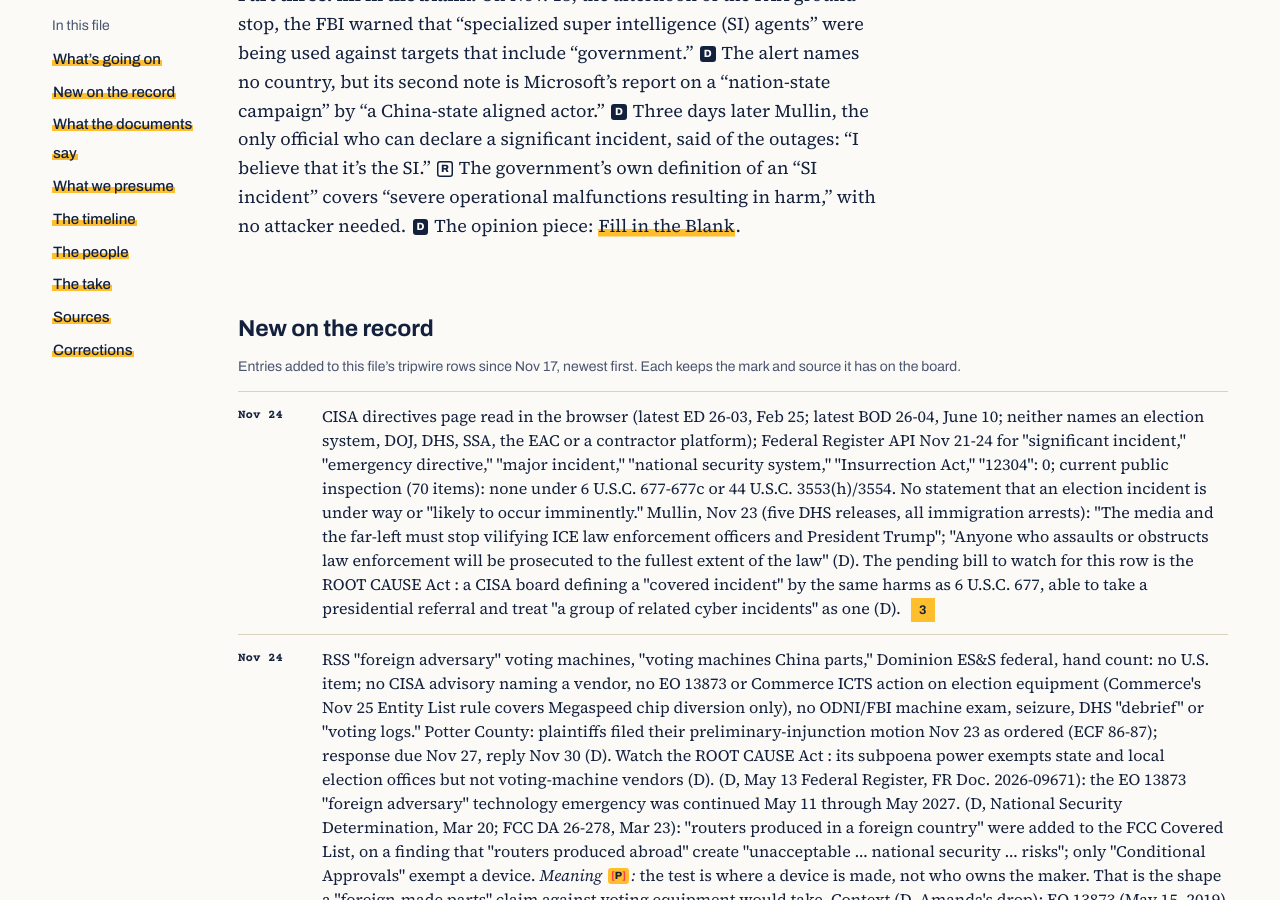
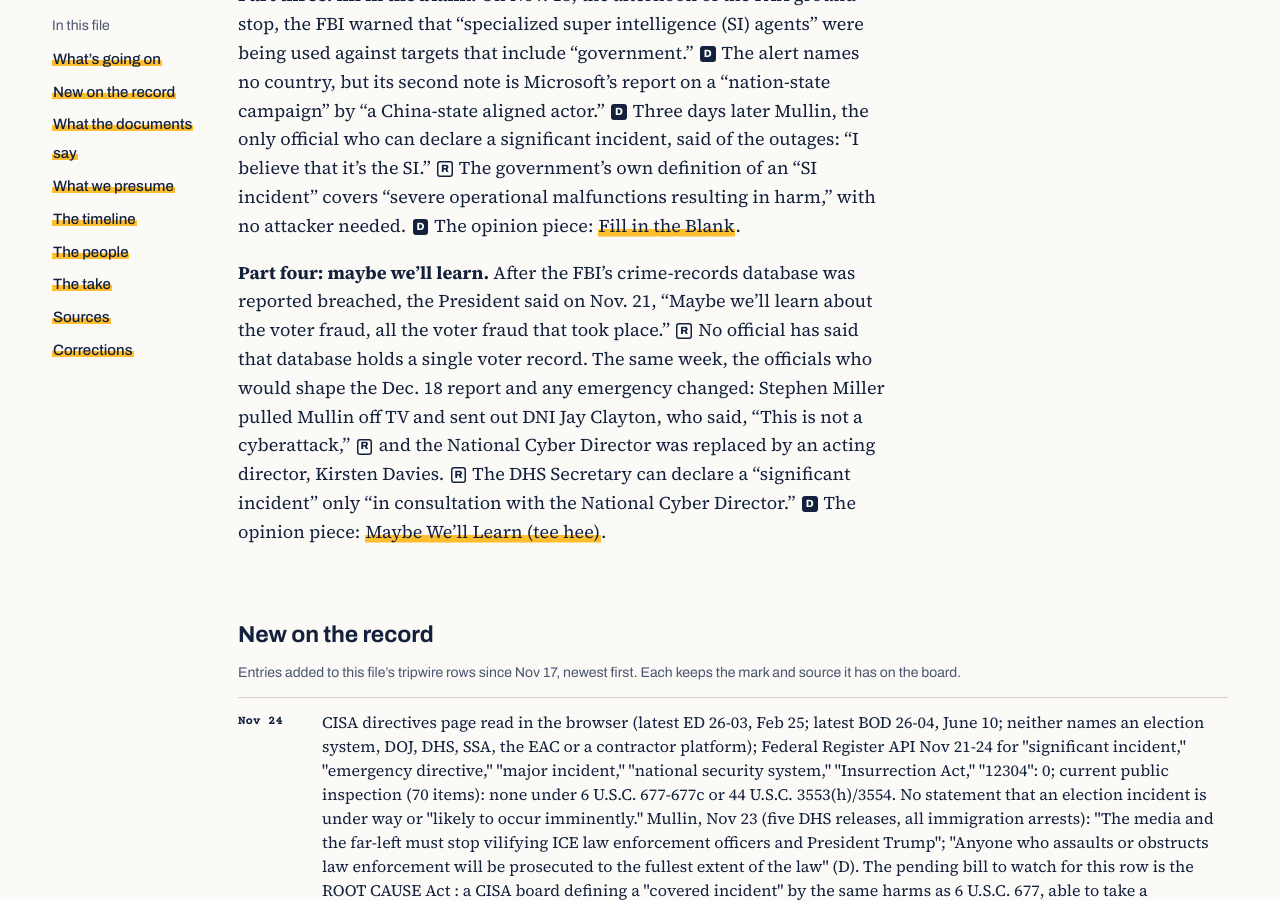
Before and after one commit to good-luck-with-that-ops/Every_Ballot_Counts_site, a Jekyll site: the page built from case-files/cf-01.html, in a window 1280 px wide and 900 px high, scrolled down 1015 px. Built offline with Jekyll 4.4.1, drawn with Linux system fonts in a browser that asks for light colours.

Commit message:
CF-01: add part four summary (Maybe We'll Learn)
Co-Authored-By: Claude Opus 5.5 <noreply@anthropic.com>
Claude-Session: https://claude.ai/code/session_01HdutmkMbTKQJe4a2B2Rfj3

```diff
--- a/case-files/cf-01.html
+++ b/case-files/cf-01.html
@@ -29,6 +29,7 @@ sections: ["What’s going on", "New on the record", "What the documents say", "
     <p>Federal cyber law is written two ways in the same statute. The Homeland Security Secretary can act on a “reasonably suspected” incident. {D} Congress has to be told only seven days after an agency has “a reasonable basis to conclude” a major incident occurred. {D} Unauthorized access to the personal data of 100,000 or more people is a major incident automatically, and that makes it a “significant cyber incident” with the FBI leading the response. {D} The government has already put a suspicion in writing: a July 2026 DHS-CISA guide says China “breached multiple state voter registration systems.” {D}</p>
     <p><b>Part two: the words travel.</b> On Nov. 14 a Texas county party asked a federal judge to make every Texas county hand count the federal races and “correct” machine totals to match. Its amended complaint opens with sentences from Mullin’s Aug. 24 letter, stated as its own allegations: “Election security is national security.” {D} Counting runs of eight or more identical words, it reproduces 374 of the letter’s 758 words. {D} The letter’s “trust but verify” line runs back to an Aug. 2022 letter in which Russ Vought asked North Carolina to check its voter rolls against “all available federal and state databases.” {D}</p>
     <p><b>Part three: fill in the blank.</b> On Nov. 13, the afternoon of the FAA ground stop, the FBI warned that “specialized super intelligence (SI) agents” were being used against targets that include “government.” {D} The alert names no country, but its second note is Microsoft’s report on a “nation-state campaign” by “a China-state aligned actor.” {D} Three days later Mullin, the only official who can declare a significant incident, said of the outages: “I believe that it’s the SI.” {R} The government’s own definition of an “SI incident” covers “severe operational malfunctions resulting in harm,” with no attacker needed. {D} The opinion piece: <a href="https://www.presumptionofirregularity.com/p/fill-in-the-blank-________-state">Fill in the Blank</a>.</p>
+    <p><b>Part four: maybe we’ll learn.</b> After the FBI’s crime-records database was reported breached, the President said on Nov. 21, “Maybe we’ll learn about the voter fraud, all the voter fraud that took place.” {R} No official has said that database holds a single voter record. The same week, the officials who would shape the Dec. 18 report and any emergency changed: Stephen Miller pulled Mullin off TV and sent out DNI Jay Clayton, who said, “This is not a cyberattack,” {R} and the National Cyber Director was replaced by an acting director, Kirsten Davies. {R} The DHS Secretary can declare a “significant incident” only “in consultation with the National Cyber Director.” {D} The opinion piece: <a href="https://www.presumptionofirregularity.com/p/maybe-well-learn-tee-hee">Maybe We’ll Learn (tee hee)</a>.</p>
   </div>
 </section>
 
```
